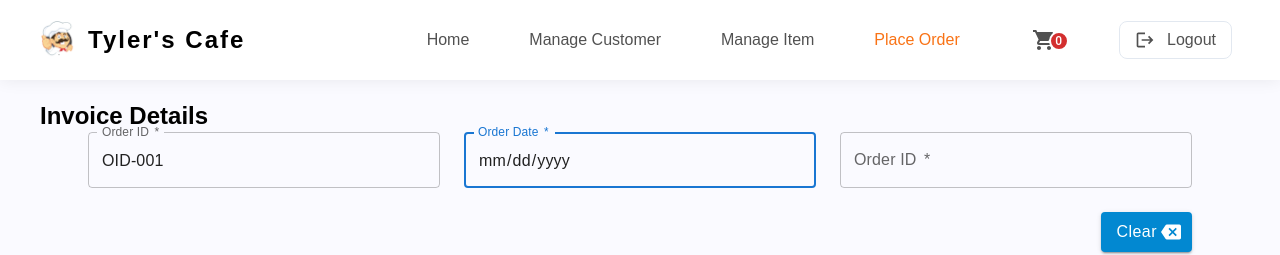
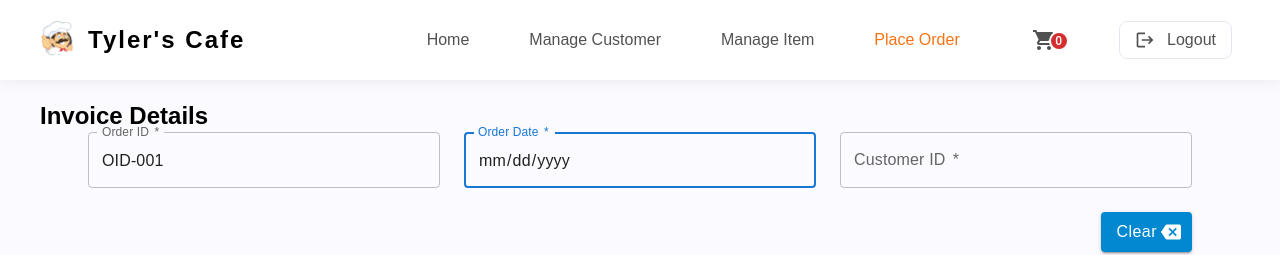
Before and after one commit to AshanSandeep06/Food-Shop-System, a React (Create React App) app in the folder frontend/: page /place_order in a window 1280 px wide. Shown: the top 255 px of the page. Built offline with nearby package versions, Linux system fonts and the light colour scheme.

Commit message:
Content Updated

```diff
--- a/frontend/src/pages/AdminPages/PlaceOrderForm/PlaceOrderForm.tsx
+++ b/frontend/src/pages/AdminPages/PlaceOrderForm/PlaceOrderForm.tsx
@@ -33,10 +33,10 @@ const PlaceOrderForm = () => {
               },
 
               {
-                label: "Order ID",
+                label: "Customer ID",
                 textFieldType: "text",
-                name: "orderId",
-                placeHolderText: "Order ID",
+                name: "customerId",
+                placeHolderText: "Customer ID",
                 defaultValue: "",
               },
             ]}
```
